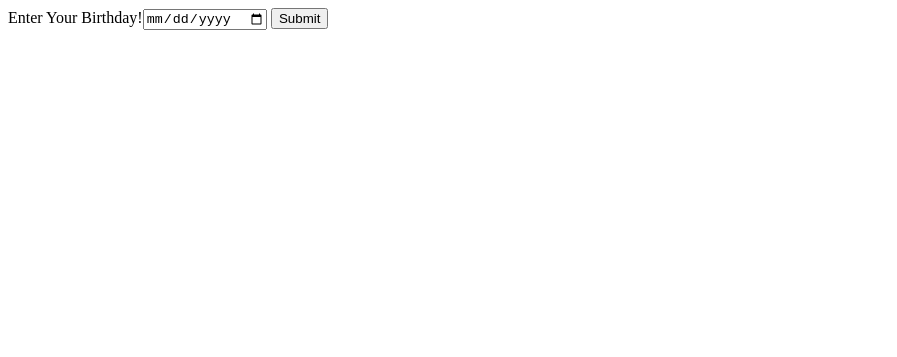
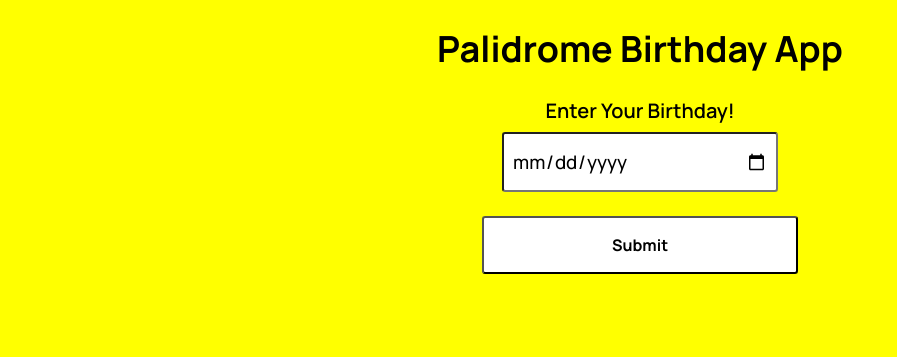
Before and after one commit to yashvdhakad/PalindromeBirthdayApp, a plain HTML site: page index.html in a window 1280 px wide. Shown: the whole page, without its empty margins (0-897 px from the left). Drawn offline with Linux system fonts and the light colour scheme.

Commit message:
all styling done

```diff
--- a/index.html
+++ b/index.html
@@ -11,11 +11,13 @@
 
 <body>
     <main>
+        <h1>Palidrome Birthday App</h1>
         <section class="inputs">
-            <label for="userDate">Enter Your Birthday!<input type="date" name="" id="userDate"></label>
+            <label for="userDate">Enter Your Birthday!</label>
+            <input type="date" name="" id="userDate">
             <button id="checkBtn">Submit</button>
         </section>
-        <section class="output">
+        <section class="outputs">
             <div id="outputBox"></div>
         </section>
     </main>
--- a/style.css
+++ b/style.css
@@ -0,0 +1,65 @@
+@import url('https://fonts.googleapis.com/css2?family=Manrope:wght@200;300;400;500;600;700;800&display=swap');
+
+body {
+    margin: 0;
+    padding: 0 20rem;
+    overflow: hidden;
+    font-family: 'Manrope', sans-serif;
+    background: yellow;
+    color: black;
+    text-align: center;
+}
+
+.about {
+    padding: 40px 0;
+}
+h1 {
+    font-size: 36px;
+}
+
+.inputs {
+    display: flex;
+    flex-direction: column;
+    align-items: center;
+}
+
+input {
+    margin-bottom: 24px;
+}
+
+label {
+    font-size: 1.25rem;
+    font-weight: 600;
+    margin-bottom: .5rem;
+}
+
+#userDate {
+    width: 20vw;
+    height: 5vh;
+    padding: .5rem;
+    font-size: 1.17rem;
+    font-family: 'Manrope', sans-serif;
+    font-weight: 500;
+    border-radius: .2rem;
+}
+
+#checkBtn {
+    font-size: 1rem;
+    font-weight: 700;
+    font-family: 'Manrope', sans-serif;
+    padding: 1rem 8rem;
+    border-radius: .2rem;
+    cursor: pointer;
+    background: white;
+}
+#checkBtn:hover {
+    background: rgb(217, 217, 217);
+}
+
+.outputs {
+    display: flex;
+    flex-direction: column;
+    padding: 40px;
+    font-size: 36px;
+    font-weight: 600;
+}
```
